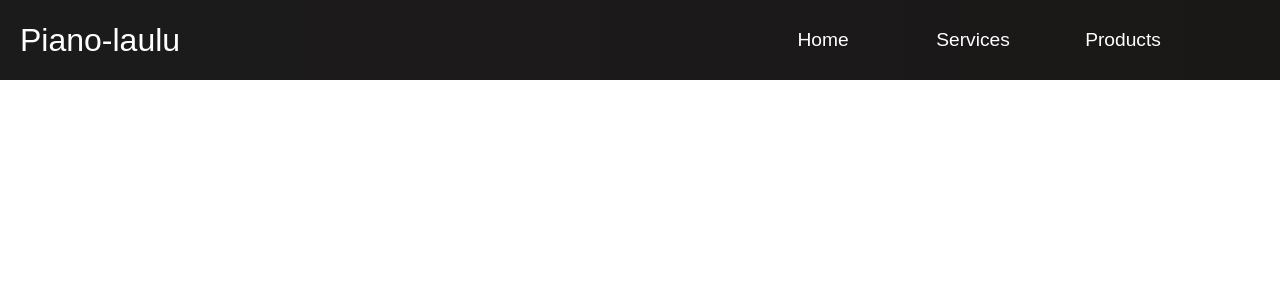
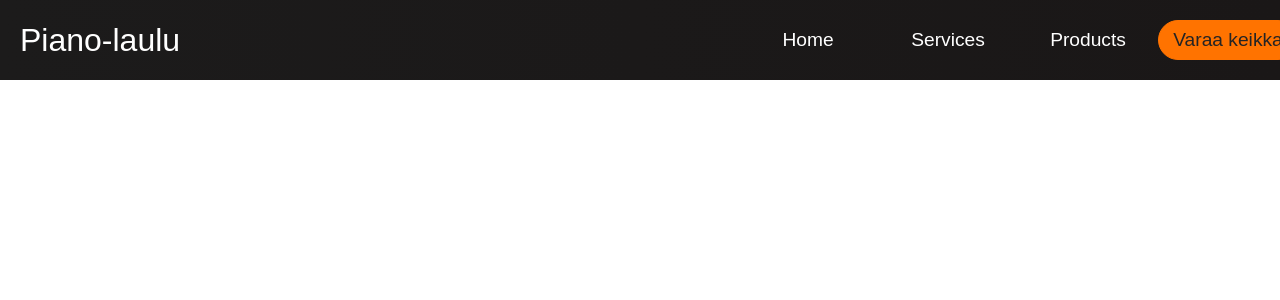
Before and after one commit to samvancart/piano-laulu-frontend, a React (Create React App) app: page / in a window 1280 px wide. Shown: the top 300 px of the page. Built offline with nearby package versions, Linux system fonts and the light colour scheme.

Commit message:
button.js and button.css

```diff
--- /dev/null
+++ b/src/components/Button.css
@@ -0,0 +1,49 @@
+:root {
+    --primary: rgb(255, 115, 0);
+}
+
+.btn {
+    padding: 0px;
+    border-radius: 2px;
+    outline: none;
+    border: none;
+    cursor: pointer;
+    /* text-align: center; */
+    justify-content: center;
+    display: flex;
+    white-space: nowrap;
+    text-decoration: none;
+}
+
+.btn--primary {
+    background-color: var(--primary);
+    color: #242424;
+    border: 1px solid var(--primary);
+}
+
+.btn--outline {
+    background-color: rgb(255, 115, 0);
+    color: #242424;
+    padding: 8px 20px;
+    border: 1px solid var(--primary);
+    border-radius: 25px;
+    width: 140px;
+    transition: all 0.3s ease-out;
+}
+
+.btn--medium {
+    padding: 8px 20px;
+    font-size: 1.2rem;
+}
+
+.btn--large {
+    padding: 12px 26px;
+    font-size: 20px;
+}
+
+.btn--medium:hover,
+.btn--large:hover {
+    background: #242424;
+    color: rgb(255, 115, 0);
+    transition: all 0.3s ease-out;
+}
--- /dev/null
+++ b/src/components/Button.js
@@ -0,0 +1,30 @@
+import React from "react";
+import './Button.css';
+import { Link } from 'react-router-dom';
+
+const STYLES = ['btn--primary', 'btn--outline'];
+
+const SIZES = ['btn--medium', 'btn--large'];
+
+export const Button = ({
+    children,
+    type,
+    onClick,
+    buttonStyle,
+    buttonSize
+}) => {
+    const checkButtonStyle = STYLES.includes(buttonStyle) ? buttonStyle : STYLES[0];
+
+    const checkButtonSize = SIZES.includes(buttonSize) ? buttonSize : SIZES[0];
+
+    return (
+        <Link to='/varaa' className='btn'>
+            <button className={`btn ${checkButtonStyle} ${checkButtonSize}`}
+                onClick={onClick}
+                type={type}
+            >
+                {children}
+            </button>
+        </Link>
+    );
+};
--- a/src/components/Navbar.css
+++ b/src/components/Navbar.css
@@ -22,12 +22,13 @@
   width: 50%;
   float: left;
 }
+
 .navbar-container-right {
   display: flex;
   justify-content: center;
   align-items: center;
   height: 80px;
-    max-width: 1500px;
+  max-width: 930px;
   /* border-style: solid;
     border-width: 3px; */
   width: 50%;
@@ -61,8 +62,8 @@
 }
 
 .nav-item {
-    height: 80px;
-    width: 50px;
+  height: 60px;
+  width: 40px;
   display: flex;
   align-items: center;
   justify-content: center;
@@ -146,6 +147,7 @@
     background-color: #fff;
     color: #242424;
     border-radius: 0;
+    transition: all 0.2s ease-out;
   }
 
   .navbar-logo {
--- a/src/components/Navbar.js
+++ b/src/components/Navbar.js
@@ -2,12 +2,53 @@ import React, { useState } from 'react'
 import { Link } from 'react-router-dom'
 import { FaBars, FaTimes } from "react-icons/fa";
 import './Navbar.css';
+import { Button } from './Button';
 
-function Navbar() {
+
+
+function Navbar(props) {
   const [click, setClick] = useState(false);
+  const [button, setButton] = useState(true);
 
   const handleClick = () => setClick(!click);
   const closeMobileMenu = () => setClick(false);
+
+
+  const varaaLink = () => {
+    return (
+      <li className='nav-item'>
+        <Link to='/varaa' className='nav-links' onClick={closeMobileMenu}>
+          Varaa keikka
+        </Link>
+      </li>
+    )
+  }
+
+  const varaaBtn = () => {
+    return (
+        button && <li className='nav-item'><Button buttonStyle='btn--outline'>Varaa keikka</Button></li>
+    )
+  }
+
+  const showButton = () => {
+    if (window.innerWidth <= 960) {
+      setButton(false);
+    } else {
+      setButton(true);
+    }
+  };
+
+  function btnLink(props) {
+    if (button === true) {
+      console.log('show!');
+      return varaaBtn();
+    }
+    console.log('No show');
+    return varaaLink();
+
+  }
+
+  window.addEventListener('resize', showButton);
 
   return (
     <>
@@ -44,7 +85,14 @@ function Navbar() {
                 Products
               </Link>
             </li>
+            {btnLink()}
+            {/* <li className='nav-btn'>
+              <Link to='/varaa' className='nav-btn-links' onClick={closeMobileMenu}>
+                Varaa
+              </Link>
+            </li> */}
           </ul>
+          {/* {button && <Button buttonStyle='btn--outline'>Sign up</Button>} */}
         </div>
       </nav>
     </>
```
Lines whose indentation alone changed are shown as unchanged.
